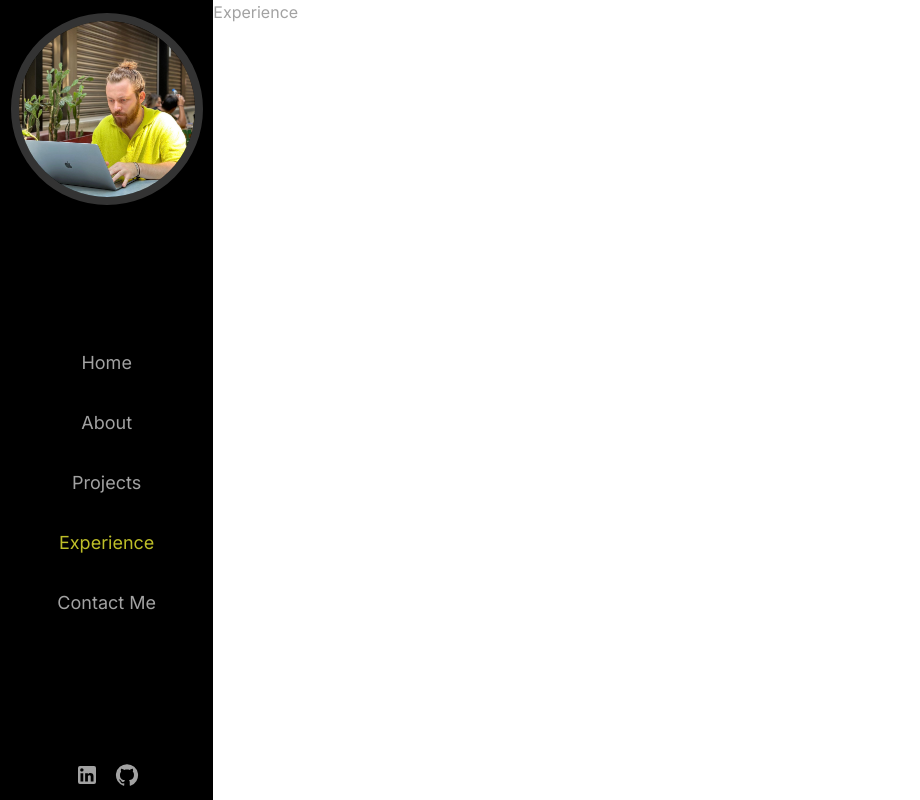
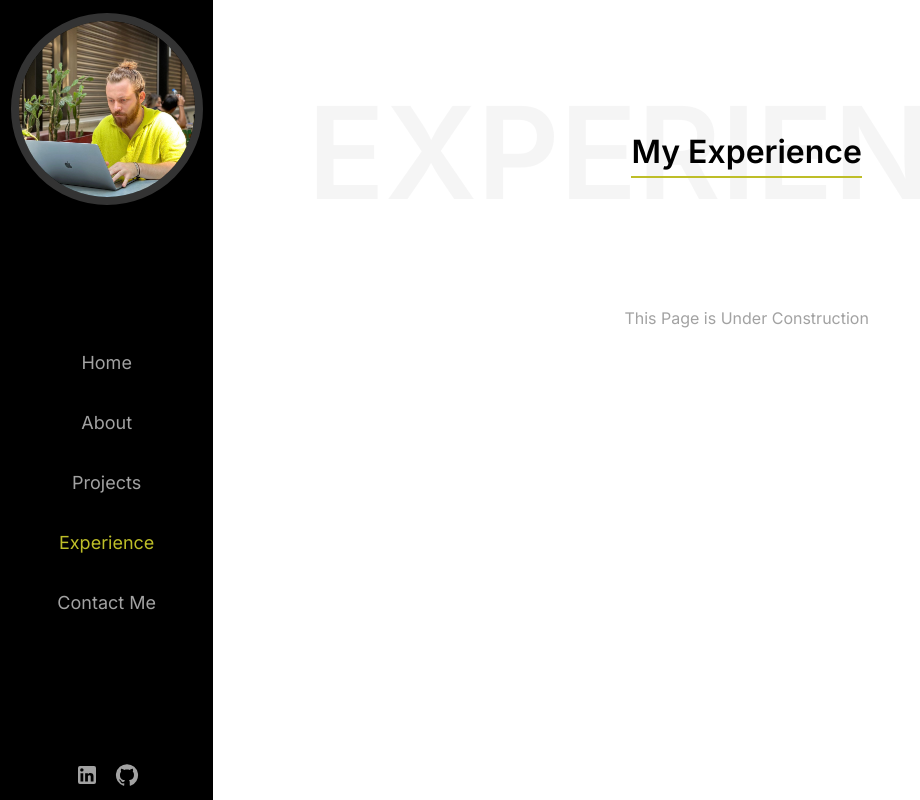
Before and after one commit to enesmalikdmn/personal-website, a Next.js app: page /experience in a window 1280 px wide. Shown: the whole page, without its empty margins (0-920 px from the left). Built offline with nearby package versions, Linux system fonts and the light colour scheme.

Commit message:
feat: experience and contact page header added

```diff
--- a/app/contact/page.tsx
+++ b/app/contact/page.tsx
@@ -1,7 +1,17 @@
 export default function Contact() {
-    return (
-        <main className="flex text-primary bg-white h-full">
-           Contact
-        </main>
-    )
+  return (
+    <main className="flex flex-col text-primary bg-white h-full">
+      <div className="relative flex flex-col items-center m-32">
+        <div className="text-[8rem] uppercase font-semibold opacity-10 absolute top-1/2 -translate-y-1/2">
+          Contact
+        </div>
+        <div className="text-[2rem] font-semibold text-black relative z-10 border-b-2 border-[#BEBE28]">
+          Get In Touch
+        </div>
+      </div>
+      <div className="flex flex-wrap gap-6 justify-center bg-white h-full">
+        This Page is Under Construction
+      </div>
+    </main>
+  );
 }
--- a/app/experience/page.tsx
+++ b/app/experience/page.tsx
@@ -1,10 +1,17 @@
-
-
-
 export default function Experience() {
-    return (
-        <main className="flex text-primary bg-white h-full">
-           Experience
-        </main>
-    )
+  return (
+    <main className="flex flex-col text-primary bg-white h-full">
+      <div className="relative flex flex-col items-center m-32">
+        <div className="text-[8rem] uppercase font-semibold opacity-10 absolute top-1/2 -translate-y-1/2">
+          Experiences
+        </div>
+        <div className="text-[2rem] font-semibold text-black relative z-10 border-b-2 border-[#BEBE28]">
+          My Experience
+        </div>
+      </div>
+      <div className="flex flex-wrap gap-6 justify-center bg-white h-full">
+        This Page is Under Construction
+      </div>
+    </main>
+  );
 }
```
